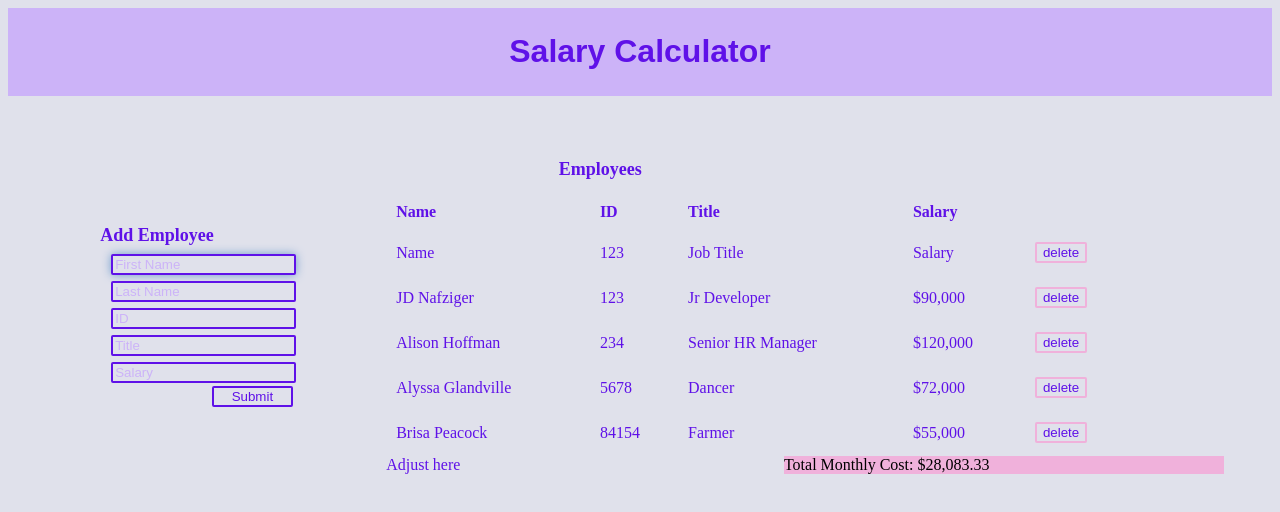
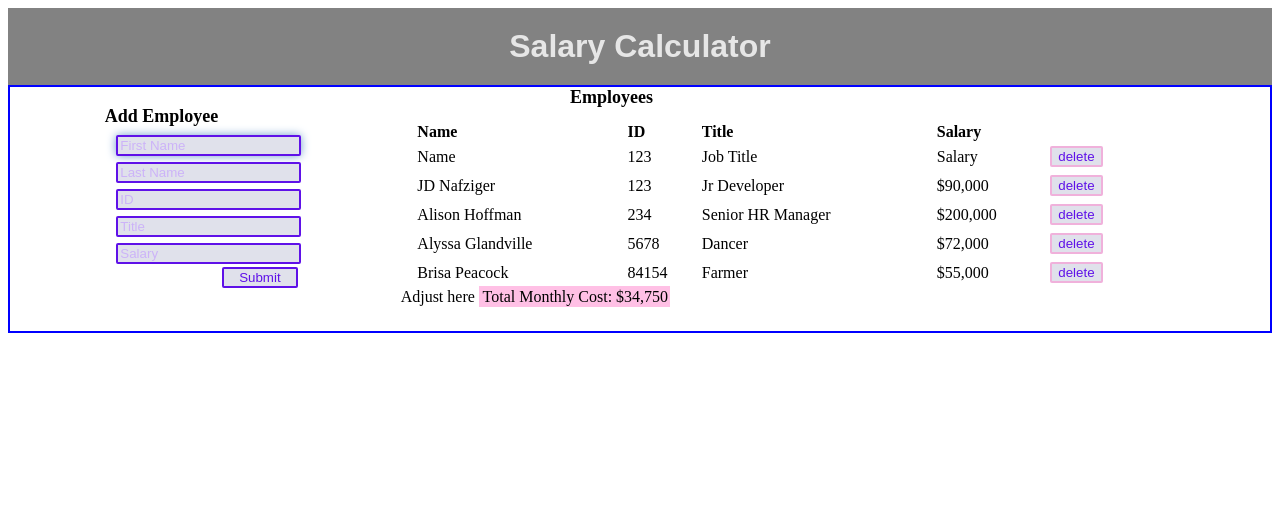
Before and after one commit to JDNafz/weekend-jquery-salary-calculator, a plain HTML site: page index.html in a window 1280 px wide. Drawn offline with Linux system fonts and the light colour scheme.

Commit message:
not so successful merge

```diff
--- a/script.js
+++ b/script.js
@@ -144,7 +144,7 @@ function removeInputHighlight(){
 
 function addRow(employee){
     //format the string to append
-    let row = `<tr id="${employee.id}"><td> ${employee.firstName} ${employee.lastName}</td><td>${employee.id}</td><td>${employee.title}</td><td>${formatMoney(employee.salary)}</td><td><input id='delete${employee.id}' class ='deleteTarget btn' type='submit' value='delete'></td></tr>`
+    let row = `<tr id="${employee.id}"><td> ${employee.firstName} ${employee.lastName}</td><td>${employee.id}</td><td>${employee.title}</td><td>${formatMoney(employee.salary)}</td><td><input id='delete${employee.id}' class ='deleteTarget' type='submit' value='delete'></td></tr>`
 
     $('#resultsTable').append(row)
 
@@ -213,7 +213,7 @@ let hardCodedEmployeesOBJECT = {
             firstName: "Alison",
             id: "234",
             lastName: "Hoffman",
-            salary: 120000,
+            salary: 200000,
             title: "Senior HR Manager"
             },
     84154 : {
--- a/styles.css
+++ b/styles.css
@@ -1,9 +1,5 @@
-/* colors */
-body {
-  /* display: block; */
-  /* height: 100vh; */
-  background: hsl(232, 22%, 90%);
-  color: rgba(95, 17, 232, 1);
+#container {
+  border: 2px solid blue;
 }
 
 h1 {
@@ -76,9 +72,10 @@ input {
 }
 
 h1 {
-  display: block;
-  margin: 0 0 5% 0 ;
-  padding: 2%;
+    background-color: rgb(130, 130, 130);
+    color: rgb(230, 230, 230);
+    padding: 20px;
+    margin: 0;
     text-align: center;
     font-family: Arial, Helvetica, sans-serif;
 }
@@ -103,16 +100,9 @@ table {
 
 
 th, td {
-
     text-align: left;
     white-space: nowrap;
     /* border: solid black; */
     /* top, right, bottom, left */
-  padding:  .5em;
+    padding:  0 20% 0 2%;
 }
-  .total {
-    float: right;
-    margin: 0% 0% 0% 0% ;
-    vertical-align: bottom;
-    padding: 0 28% 0 0;
-  }
```
Also changed, not shown: index.html (+0 -1 lines). Lines whose indentation alone changed are shown as unchanged.
